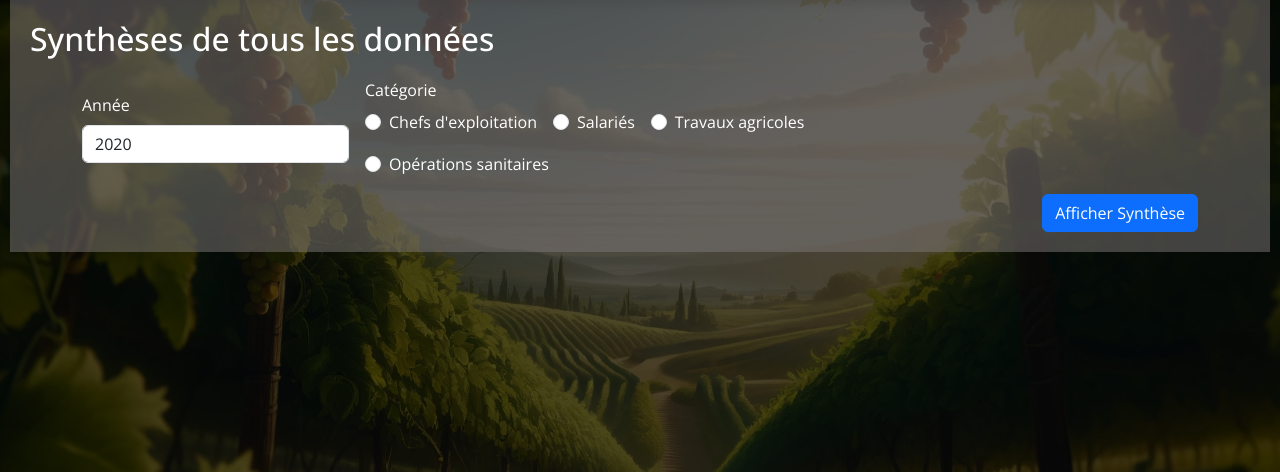
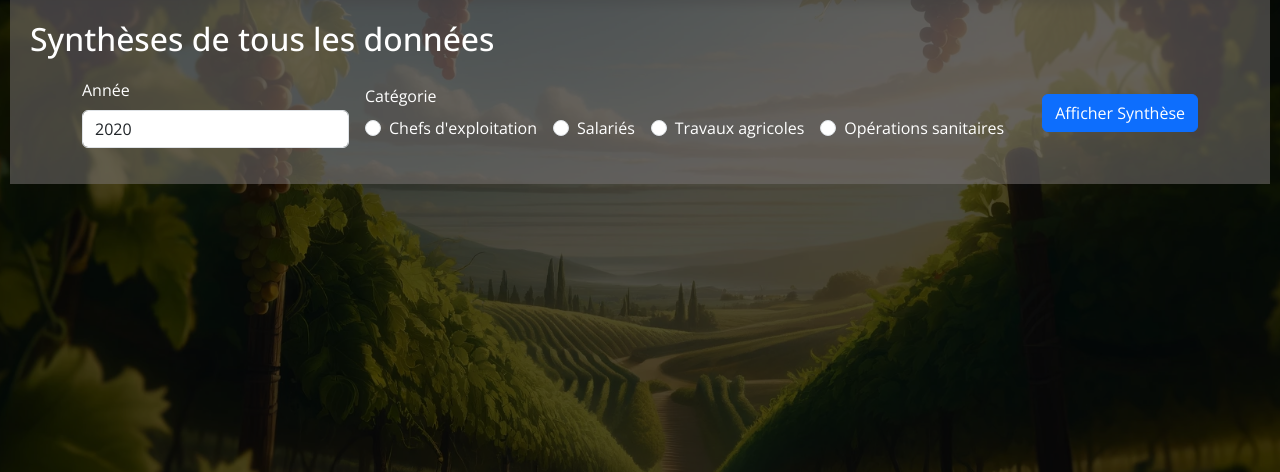
Before and after one commit to samirswidi/viticultureV1, a Flask app: page /synthese in a window 1280 px wide. Shown: the part 140-612 px from the top of the page. Run offline with Flask 3, Linux system fonts and the light colour scheme; the visitor is signed in with stand-in values (Sample User, id 1); some libraries are stand-ins or nearby versions.

Commit message:
adjust snthese page button layout and spacing

```diff
--- a/templates/synthese.html
+++ b/templates/synthese.html
@@ -28,7 +28,7 @@
 <!-- jsPDF for PDF Export -->
 <script src="https://cdnjs.cloudflare.com/ajax/libs/jspdf/2.4.0/jspdf.umd.min.js"></script>
 
-    <div class="container">
+    <div class="container mb-3">
       <form action="{{ url_for('synthese') }}" method="POST">
         <div class="row g-3 align-items-center">
             <div class="col-md-3 col-12">
@@ -41,7 +41,7 @@
                     <option value="2024" {% if annee == '2024' %}selected{% endif %}>2024</option>
                 </select>
             </div>
-            <div class="col-md-6 col-12">
+            <div class="col-md-auto col-12">
                 <label class="form-label">Catégorie</label>
                 <div class="d-flex flex-wrap gap-3">
                     <div class="form-check">
@@ -62,7 +62,8 @@
                     </div>
                 </div>
             </div>
-            <div class="col-12 text-end">
+						<div class="col"></div>
+            <div class="col-auto">
                 <button type="submit" class="btn btn-primary">Afficher Synthèse</button>
             </div>
         </div>
```
Also changed, not shown: templates/synthese_chefs.html (+4 -3 lines), templates/synthese_salaries.html (+4 -3 lines), templates/synthese_travaux.html (+4 -3 lines).
